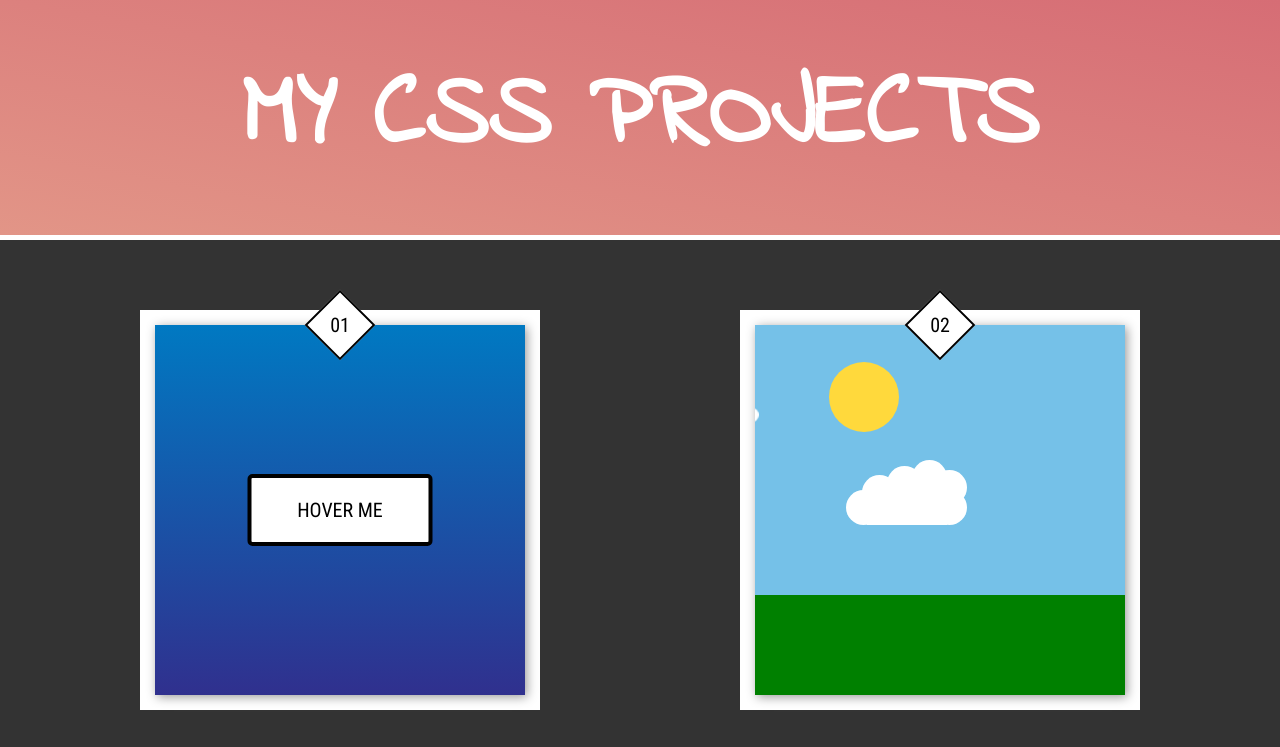
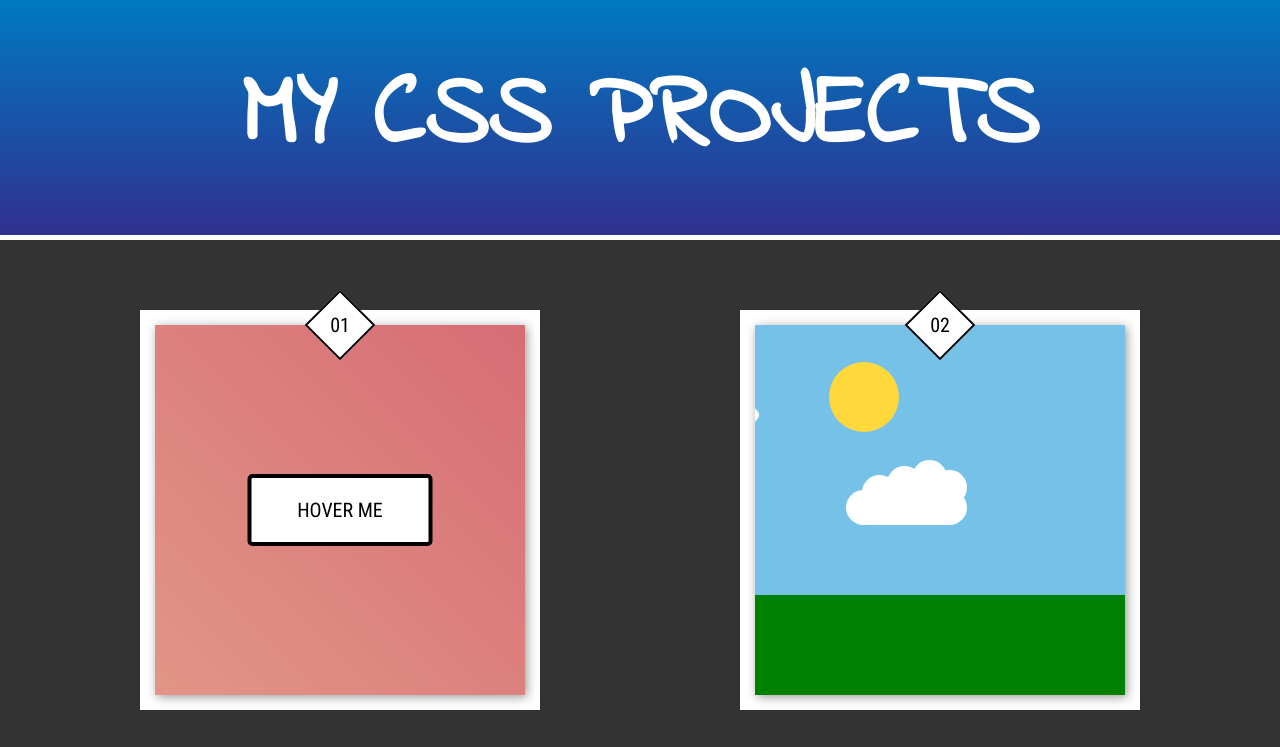
Before and after one commit to baumanmilosz/cssprojects, a plain HTML site: page index.html in a window 1280 px wide. Shown: the top 747 px of the page. Drawn offline with nearby package versions, Linux system fonts and the light colour scheme.

Commit message:
Change header's color;

```diff
--- a/index.html
+++ b/index.html
@@ -5,7 +5,7 @@
   <meta charset="UTF-8">
   <meta name="viewport" content="width=device-width, initial-scale=.8, user-scalable=yes">
   <meta http-equiv="X-UA-Compatible" content="ie=edge">
-  <meta name="theme-color" content="#DC143C">
+  <meta name="theme-color" content="#000000">
   <link href="https://fonts.googleapis.com/css?family=Arvo|Oswald:400,700|Roboto+Condensed:400,700|Indie+Flower&amp;subset=latin-ext"
     rel="stylesheet">
   <link rel="stylesheet" href="https://use.fontawesome.com/releases/v5.3.1/css/all.css" integrity="sha384-mzrmE5qonljUremFsqc01SB46JvROS7bZs3IO2EmfFsd15uHvIt+Y8vEf7N7fWAU"
--- a/scss/_1.scss
+++ b/scss/_1.scss
@@ -1,5 +1,5 @@
 .one .project-content {
-  background-image: linear-gradient(#0079C2, #30308E);
+  background-image: linear-gradient(to bottom left, #D66D75, #E29587);
 
   .btn {
     font-family: 'Roboto Condensed';
--- a/scss/_wrapper.scss
+++ b/scss/_wrapper.scss
@@ -18,7 +18,7 @@ body {
     .page-header {
         position: relative;
         height: 100vh;
-        background-image: linear-gradient(to bottom left, #D66D75, #E29587);
+        background-image: linear-gradient(#0079C2, #30308E);
         overflow: hidden;
 
         .text-header {
@@ -108,7 +108,7 @@ body {
     body {
         .page-header {
             height: 30vh;
-            background-image: linear-gradient(to bottom left, #D66D75, #E29587);
+            background-image: linear-gradient(#0079C2, #30308E);
             border-bottom: 5px solid #fff;
 
             .text-header {
```
Also changed, not shown: css/style.css, 1 other file.
